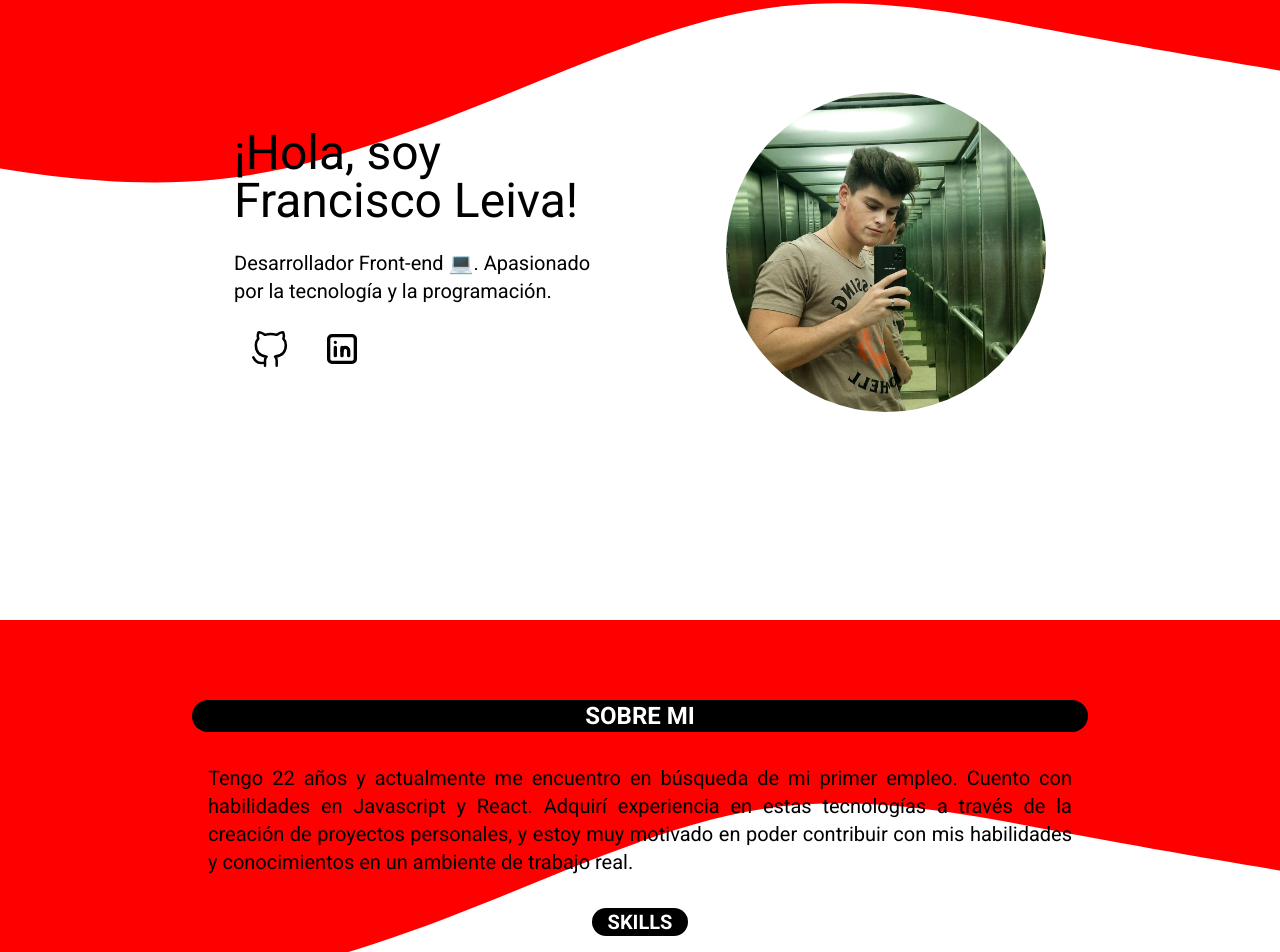
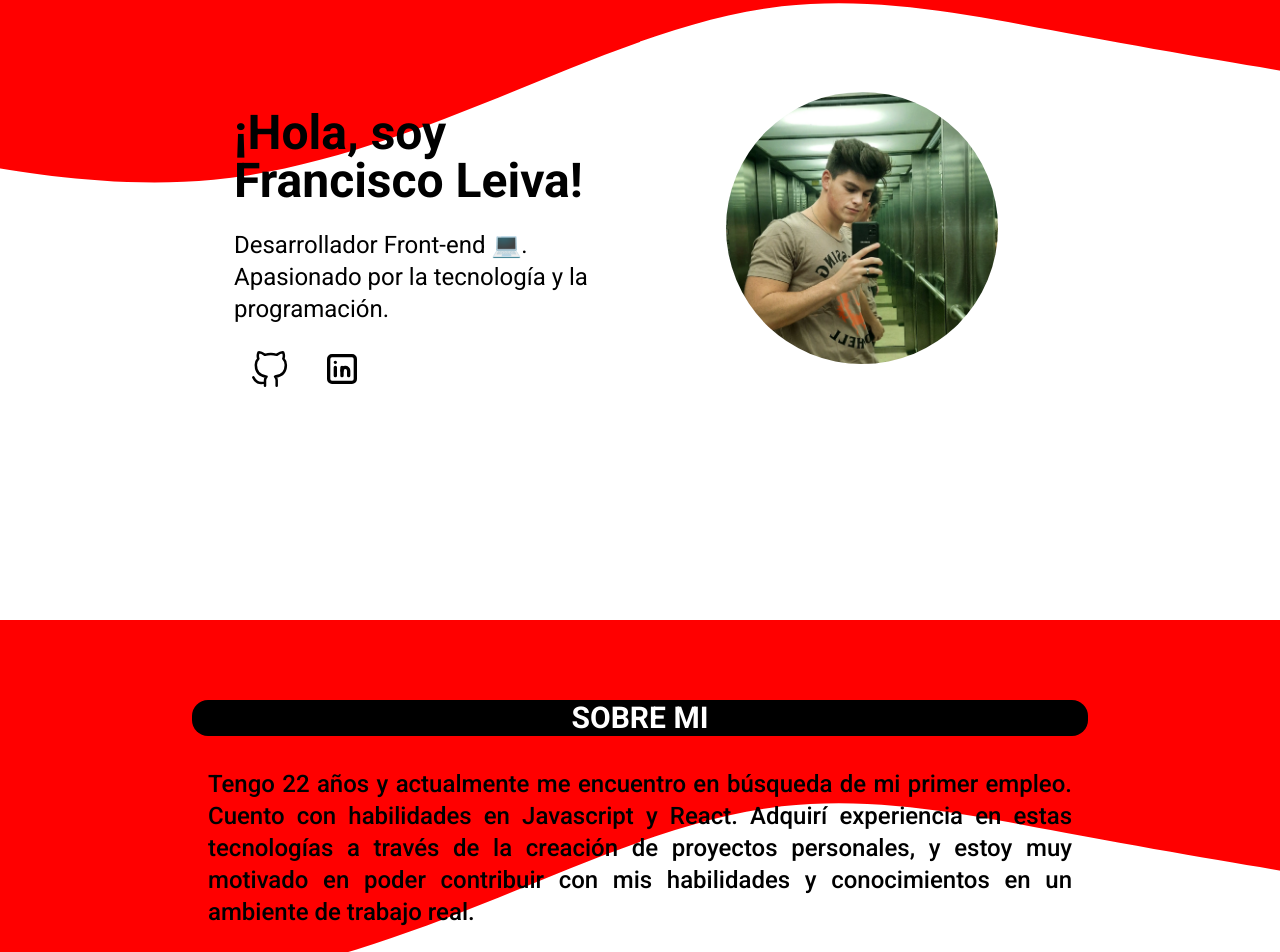
Before and after one commit to francisco-leiva/portfolio, a Next.js app: page / in a window 1280 px wide. Shown: the part 180-1132 px from the top of the page. Built offline with nearby package versions, Linux system fonts and the light colour scheme.

Commit message:
Change font sizes

```diff
--- a/src/components/About.jsx
+++ b/src/components/About.jsx
@@ -14,11 +14,11 @@
 export default function About() {
   return (
     <section id='about' className='max-w-4xl h-full mx-auto mb-10 pt-16'>
-      <h3 className='mt-4 bg-black text-white font-bold text-2xl text-center rounded-2xl'>
+      <h3 className='mt-4 bg-black text-white font-bold text-3xl text-center rounded-2xl'>
         SOBRE MI
       </h3>
 
-      <p className='mx-4 my-8 text-xl text-justify'>
+      <p className='mx-4 my-8 text-2xl text-justify font-medium'>
         Tengo 22 años y actualmente me encuentro en búsqueda de mi primer
         empleo. Cuento con habilidades en Javascript y React. Adquirí
         experiencia en estas tecnologías a través de la creación de proyectos
@@ -27,7 +27,7 @@
       </p>
 
       <div>
-        <h4 className='w-min mx-auto px-4 bg-black text-white font-bold text-xl text-center rounded-2xl'>
+        <h4 className='w-min mx-auto px-4 bg-black text-white font-bold text-2xl text-center rounded-2xl'>
           SKILLS
         </h4>
 
--- a/src/components/Icons.jsx
+++ b/src/components/Icons.jsx
@@ -109,8 +109,8 @@
     <svg
       className='text-black'
       xmlns='http://www.w3.org/2000/svg'
-      width='24'
-      height='24'
+      width='32'
+      height='32'
       fill='none'
       stroke='currentColor'
       strokeLinecap='round'
@@ -128,8 +128,8 @@
   return (
     <svg
       xmlns='http://www.w3.org/2000/svg'
-      width='24'
-      height='24'
+      width='32'
+      height='32'
       fill='none'
       strokeWidth='1.5'
       color='#000'
--- a/src/components/Presentation.jsx
+++ b/src/components/Presentation.jsx
@@ -10,9 +10,11 @@
     <section className='w-full h-[100svh]'>
       <div className='max-w-4xl h-full mx-auto pt-16 flex flex-col justify-center items-center gap-6 md:flex-row md:justify-around'>
         <div className='max-w-sm mx-auto md:mx-0'>
-          <h2 className='text-5xl text-center md:text-left'>{greeting}</h2>
+          <h2 className='text-5xl text-center font-semibold md:text-left'>
+            {greeting}
+          </h2>
 
-          <p className='my-6 text-xl text-center md:text-left'>
+          <p className='my-4 text-2xl text-center sm:my-6 md:text-left'>
             Desarrollador Front-end 💻. Apasionado por la tecnología y la
             programación.
           </p>
@@ -38,8 +40,8 @@
         <div className='w-[17rem] h-[17rem] mx-auto sm:w-72 sm:h-72 sm:mx-0 md:w-80 md:h-80'>
           <Image
             src={me}
-            width={500}
-            height={500}
+            width={272}
+            height={272}
             alt='Me'
             className='object-contain rounded-full'
           />
--- a/src/components/Projects.jsx
+++ b/src/components/Projects.jsx
@@ -25,13 +25,13 @@
 
   return (
     <section id='projects' className='max-w-4xl h-fit mx-auto mb-10 pt-16'>
-      <h3 className='mt-4 mb-8 bg-black text-white font-bold text-2xl text-center rounded-2xl'>
+      <h3 className='mt-4 mb-8 bg-black text-white font-bold text-3xl text-center rounded-2xl'>
         PROYECTOS
       </h3>
 
       <div ref={containerRef} className='flex flex-wrap justify-around gap-4'>
         <article className='card'>
-          <Card sx={{ maxWidth: 345 }} className='h-96 bg-[#DCDCDC]'>
+          <Card sx={{ maxWidth: 345 }} className='h-[27rem] bg-[#DCDCDC]'>
             <Image src={weatherApp} alt='Weather App' sx={{ height: 140 }} />
 
             <CardContent>
@@ -39,7 +39,7 @@
                 gutterBottom
                 variant='h5'
                 component='div'
-                className='font-semibold text-center'
+                className='font-semibold text-3xl text-center'
               >
                 Weather App
               </Typography>
@@ -47,7 +47,7 @@
               <Typography
                 variant='body2'
                 color='text.secondary'
-                className='text-base text-justify'
+                className='text-lg text-justify'
               >
                 Copia de la aplicación del tiempo de celulares Samsung.
                 Dependiendo del tipo de clima, la aplicación cambia de color.
@@ -73,15 +73,15 @@
         </article>
 
         <article className='card'>
-          <Card sx={{ maxWidth: 345 }} className='h-96 bg-[#DCDCDC]'>
-            <Image src={claroApp} alt='Weather App' sx={{ height: 140 }} />
+          <Card sx={{ maxWidth: 345 }} className='h-[27rem] bg-[#DCDCDC]'>
+            <Image src={claroApp} alt='Claro App' sx={{ height: 140 }} />
 
             <CardContent>
               <Typography
                 gutterBottom
                 variant='h5'
                 component='div'
-                className='font-semibold text-center'
+                className='font-semibold text-3xl text-center'
               >
                 Claro Arg
               </Typography>
@@ -89,7 +89,7 @@
               <Typography
                 variant='body2'
                 color='text.secondary'
-                className='text-base text-justify'
+                className='text-lg text-justify'
               >
                 Este proyecto es una copia de la tienda de Claro Argentina, la
                 cual se dedica a la venta de celulares y accesorios.
@@ -112,10 +112,10 @@
         </article>
 
         <article className='card'>
-          <Card sx={{ maxWidth: 345 }} className='h-96 bg-[#DCDCDC]'>
+          <Card sx={{ maxWidth: 345 }} className='h-[27rem] bg-[#DCDCDC]'>
             <Image
               src={blancoYNegroApp}
-              alt='Weather App'
+              alt='Blanco y Negro App'
               sx={{ height: 140 }}
             />
 
@@ -124,7 +124,7 @@
                 gutterBottom
                 variant='h5'
                 component='div'
-                className='font-semibold text-center'
+                className='font-semibold text-3xl text-center'
               >
                 Blanco y Negro
               </Typography>
@@ -132,7 +132,7 @@
               <Typography
                 variant='body2'
                 color='text.secondary'
-                className='text-base text-justify'
+                className='text-lg text-justify'
               >
                 Tienda online inspirada en el comercio de un familiar. La misma
                 fue creada para el curso de JavaScript de CoderHouse.
@@ -155,15 +155,19 @@
         </article>
 
         <article className='card'>
-          <Card sx={{ maxWidth: 345 }} className='h-96 bg-[#DCDCDC]'>
-            <Image src={adviceApp} alt='Weather App' sx={{ height: 140 }} />
+          <Card sx={{ maxWidth: 345 }} className='h-[27rem] bg-[#DCDCDC]'>
+            <Image
+              src={adviceApp}
+              alt='Advice Generator App'
+              sx={{ height: 140 }}
+            />
 
             <CardContent>
               <Typography
                 gutterBottom
                 variant='h5'
                 component='div'
-                className='font-semibold text-center'
+                className='font-semibold text-3xl text-center'
               >
                 Advice Generator
               </Typography>
@@ -171,7 +175,7 @@
               <Typography
                 variant='body2'
                 color='text.secondary'
-                className='text-base text-justify'
+                className='text-lg text-justify'
               >
                 Desafío de Frontend Mentor que genera consejos aleatorios a
                 través de un llamado a una API.
--- a/src/pages/_app.js
+++ b/src/pages/_app.js
@@ -1,5 +1,6 @@
 import '@/styles/globals.css';
 import Head from 'next/head';
+import bg from '../assets/background-wave.svg';
 
 export default function App({ Component, pageProps }) {
   return (
@@ -9,6 +10,14 @@
       </Head>
 
       <Component {...pageProps} />
+
+      <style jsx global>{`
+        body {
+          font-family: 'Roboto', sans-serif;
+          background: url(${bg.src}) no-repeat fixed;
+          background-size: cover;
+        }
+      `}</style>
     </>
   );
 }
--- a/src/styles/globals.css
+++ b/src/styles/globals.css
@@ -2,12 +2,6 @@
 @tailwind base;
 @tailwind components;
 @tailwind utilities;
-
-body {
-  font-family: 'Roboto', sans-serif;
-  background: url('../../public/background-wave.svg') no-repeat fixed;
-  background-size: cover;
-}
 
 .listItem {
   display: inline-block;
```
Also changed, not shown: src/assets/background-wave.svg (renamed from public/background-wave.svg).
